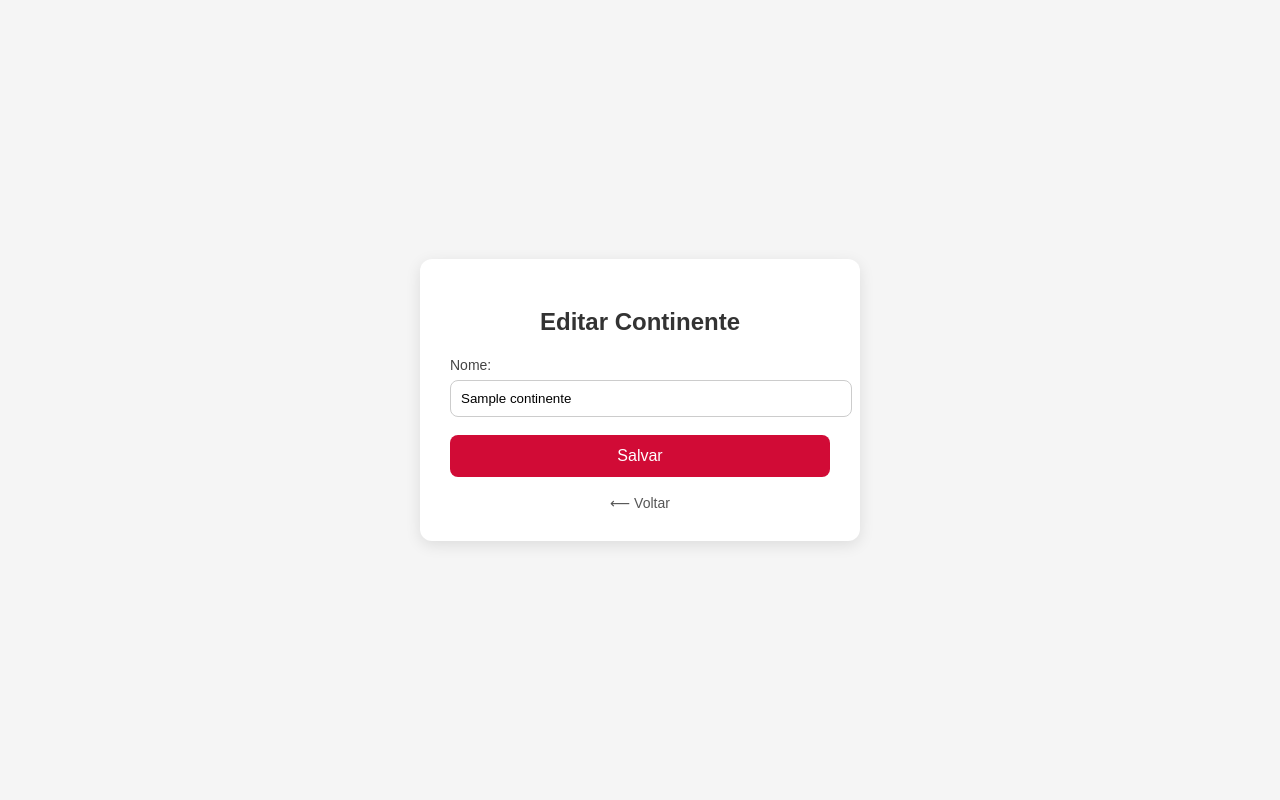
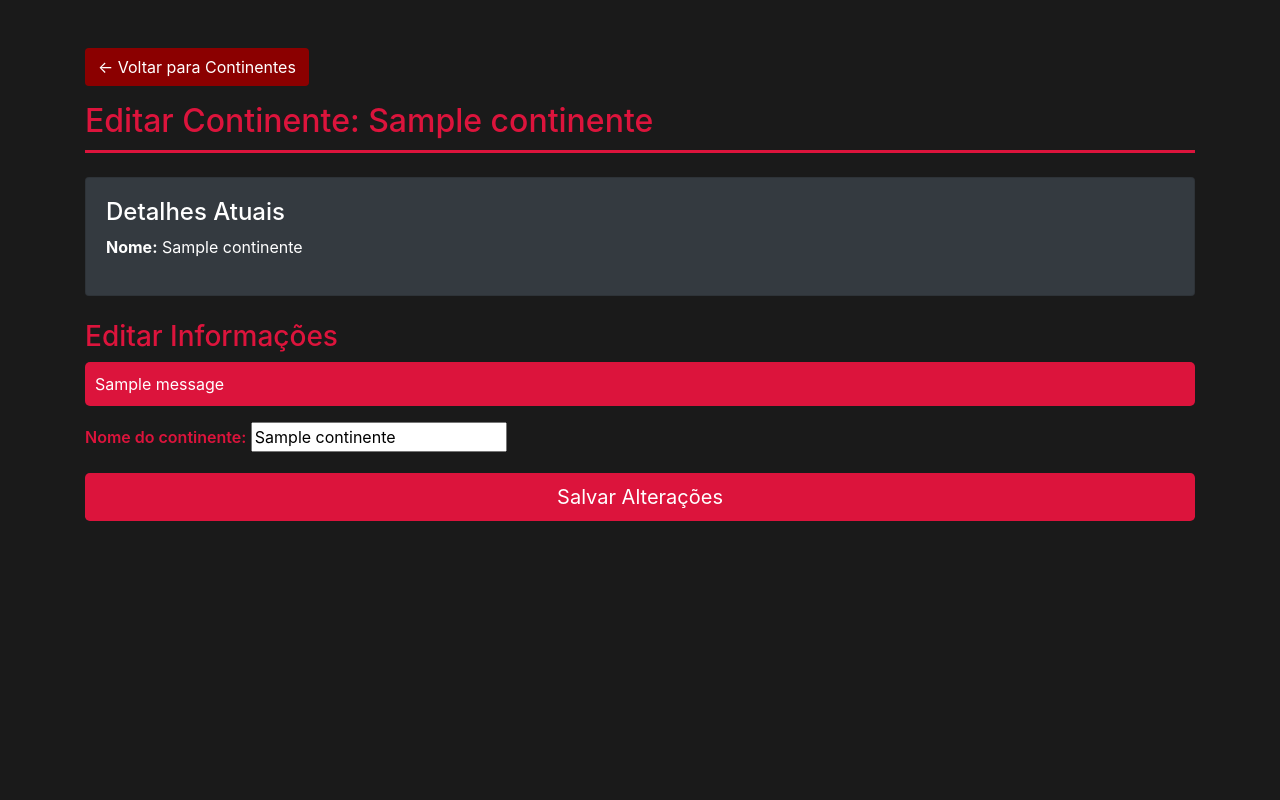
Before and after one commit to claraanaj/cinema, a Django app: page /editar-continente/1/ in a window 1280 px wide. Run offline with Django 5.2, Linux system fonts and the light colour scheme; tables that the repository leaves empty hold one stand-in row (values such as "Sample post"); one stand-in notice (Sample message) is shown; some libraries are stand-ins or nearby versions.

Commit message:
cinema atualizado

```diff
--- a/app/templates/editar_continente.html
+++ b/app/templates/editar_continente.html
@@ -2,102 +2,97 @@
 <html lang="pt-BR">
 <head>
     <meta charset="UTF-8">
+    <meta name="viewport" content="width=device-width, initial-scale=1.0">
     <title>Editar Continente</title>
-
+    <link rel="stylesheet" href="https://maxcdn.bootstrapcdn.com/bootstrap/4.5.2/css/bootstrap.min.css">
     <style>
-        body {
-            font-family: Arial, sans-serif;
-            background: #f5f5f5;
-            margin: 0;
-            padding: 0;
-            display: flex;
-            justify-content: center;
-            align-items: center;
-            height: 100vh;
+        :root {
+            --primary-color: #DC143C;
+            --secondary-color: #8B0000;
         }
 
-        .card {
-            background: white;
-            padding: 30px;
-            width: 380px;
-            border-radius: 12px;
-            box-shadow: 0 4px 15px rgba(0,0,0,0.1);
-            animation: fade 0.25s ease-in-out;
-        }
-
-        @keyframes fade {
-            from { opacity: 0; transform: translateY(10px); }
-            to   { opacity: 1; transform: translateY(0); }
+        body {
+            background-color: #1a1a1a;
+            color: #ffffff;
         }
 
         h2 {
-            text-align: center;
-            margin-bottom: 20px;
-            color: #333;
+            color: var(--primary-color);
+            border-bottom: 3px solid var(--primary-color);
+            padding-bottom: 10px;
+        }
+
+        .form-control, input.form-control {
+            background-color: #2a2a2a;
+            color: #ffffff;
+            border: 1px solid var(--secondary-color);
+        }
+
+        .form-control:focus, input.form-control:focus {
+            background-color: #333333;
+            color: #ffffff;
+            border-color: var(--primary-color);
         }
 
         label {
-            font-size: 14px;
-            color: #444;
+            color: var(--primary-color);
+            font-weight: 600;
         }
 
-        input {
-            width: 100%;
-            padding: 10px;
-            margin-top: 6px;
-            margin-bottom: 18px;
-            border: 1px solid #ccc;
-            border-radius: 8px;
+        .btn-voltar {
+            background-color: var(--secondary-color);
+            color: #ffffff;
         }
 
-        button {
-            width: 100%;
-            padding: 12px;
-            background: #d10b36;
-            border: none;
-            border-radius: 8px;
-            color: white;
-            font-size: 16px;
-            cursor: pointer;
-            transition: 0.2s;
+        .btn-salvar {
+            background-color: var(--primary-color);
+            color: #ffffff;
         }
 
-        button:hover {
-            background: #883a4e;
+        .messages {
+            list-style: none;
+            padding: 0;
         }
 
-        .voltar {
-            display: block;
-            text-align: center;
-            margin-top: 18px;
-            text-decoration: none;
-            color: #555;
-            font-size: 14px;
-            transition: 0.2s;
-        }
-
-        .voltar:hover {
-            color: #000;
+        .messages li {
+            padding: 10px;
+            margin-bottom: 10px;
+            border-radius: 5px;
+            background-color: var(--primary-color);
         }
     </style>
 </head>
+<body>
+    <div class="container mt-5">
+        <a href="/continentes/" class="btn btn-voltar mb-3">← Voltar para Continentes</a>
+        <h2>Editar Continente: {{ continente.nome }}</h2>
 
-<body>
+        <div class="card bg-dark mt-4">
+            <div class="card-body">
+                <h4 class="text-white">Detalhes Atuais</h4>
+                <p><strong>Nome:</strong> {{ continente.nome }}</p>
+            </div>
+        </div>
 
-    <div class="card">
-        <h2>Editar Continente</h2>
+        <h3 class="mt-4" style="color: var(--primary-color);">Editar Informações</h3>
 
-        <form method="POST">
+        {% if messages %}
+        <ul class="messages">
+            {% for message in messages %}
+            <li>{{ message }}</li>
+            {% endfor %}
+        </ul>
+        {% endif %}
+
+        <form method="post" class="mt-3">
             {% csrf_token %}
-
-            <label>Nome:</label>
-            <input type="text" name="nome" value="{{ continente.nome }}">
-
-            <button type="submit">Salvar</button>
+            {{ form.as_p }}
+            <button type="submit" class="btn btn-salvar btn-block btn-lg mt-3">Salvar Alterações</button>
         </form>
-
-        <a class="voltar" href="/continentes/">⟵ Voltar</a>
     </div>
 
+    <script src="https://code.jquery.com/jquery-3.5.1.slim.min.js"></script>
+    <script src="https://cdn.jsdelivr.net/npm/@popperjs/core@2.9.1/dist/umd/popper.min.js"></script>
+    <script src="https://maxcdn.bootstrapcdn.com/bootstrap/4.5.2/js/bootstrap.min.js"></script>
 </body>
 </html>
--- a/app/templates/index.html
+++ b/app/templates/index.html
@@ -93,9 +93,9 @@
     <div class="container mt-5">
         <div class="jumbotron text-center">
             <h1 class="display-4">Sistema de Filmes e Séries</h1>
-            <p class="lead">Gerencie seu catálogo completo de entretenimento</p>
+            <p class="lead">Gerenciador de Filmes e Séries</p>
             <hr class="my-4" style="border-color: white;">
-            <p>Filmes, séries, atores, diretores e muito mais!</p>
+            <p>Seja bem-vindo (a)!</p>
         </div>
 
         <div class="row mt-4">
--- a/app/views.py
+++ b/app/views.py
@@ -131,39 +131,25 @@ class DeleteContinenteView(View):
         messages.success(request, 'Continente excluído com sucesso!')
         return redirect('continentes')
 
+
 class EditarFilmeView(View):
     template_name = 'editar_filme.html'
 
-    def get(self, request, id):
-        filme = Filme.objects.get(id=id)
-        generos = Genero.objects.all()
-        paises = Pais.objects.all()
-        diretores = Diretor.objects.all()
+    def get(self, request, id, *args, **kwargs):
+        filme = get_object_or_404(Filme, id=id)
+        form = FilmeForm(instance=filme)
+        return render(request, self.template_name, {'filme': filme, 'form': form})
 
-        return render(request, self.template_name, {
-            'filme': filme,
-            'generos': generos,
-            'paises': paises,
-            'diretores': diretores,
-        })
-
-    def post(self, request, id):
-        filme = Filme.objects.get(id=id)
-
-        filme.nome = request.POST.get("nome")
-        filme.duracao = request.POST.get("duracao")
-        filme.sinopse = request.POST.get("sinopse")
-        filme.site_oficial = request.POST.get("site_oficial")
-        filme.data_lancamento = request.POST.get("data_lancamento")
-        filme.nota_avaliacao = request.POST.get("nota_avaliacao")
-
-        filme.genero_id = request.POST.get("genero")
-        filme.pais_id = request.POST.get("pais")
-        filme.diretor_id = request.POST.get("diretor")
-
-        filme.save()
-
-        return redirect("filmes")
+    def post(self, request, id, *args, **kwargs):
+        filme = get_object_or_404(Filme, id=id)
+        form = FilmeForm(request.POST, instance=filme)
+        if form.is_valid():
+            form.save()
+            messages.success(request, 'Filme editado com sucesso!')
+            return redirect('editar_filme', id=id)
+        else:
+            messages.error(request, 'Corrija os erros no formulário.')
+        return render(request, self.template_name, {'filme': filme, 'form': form})
 
 
 class EditarSerieView(View):
@@ -226,12 +212,21 @@ class EditarDiretorView(View):
         return render(request, self.template_name, {'diretor': diretor, 'form': form})
 
 
-def editar_continente(request, id):
-    continente = get_object_or_404(Continente, id=id)
+class EditarContinenteView(View):
+    template_name = 'editar_continente.html'
 
-    if request.method == "POST":
-        continente.nome = request.POST.get("nome")
-        continente.save()
-        return redirect("continentes")
+    def get(self, request, id, *args, **kwargs):
+        continente = get_object_or_404(Continente, id=id)
+        form = ContinenteForm(instance=continente)
+        return render(request, self.template_name, {'continente': continente, 'form': form})
 
-    return render(request, "editar_continente.html", {"continente": continente})
+    def post(self, request, id, *args, **kwargs):
+        continente = get_object_or_404(Continente, id=id)
+        form = ContinenteForm(request.POST, instance=continente)
+        if form.is_valid():
+            form.save()
+            messages.success(request, 'Continente editado com sucesso!')
+            return redirect('editar_continente', id=id)
+        else:
+            messages.error(request, 'Corrija os erros no formulário.')
+        return render(request, self.template_name, {'continente': continente, 'form': form})
--- a/config/urls.py
+++ b/config/urls.py
@@ -1,6 +1,5 @@
 from django.contrib import admin
 from django.urls import path
-from app.views import editar_continente
 from app.views import *
 
 urlpatterns = [
@@ -18,7 +17,6 @@ urlpatterns = [
     path('filmes-atores/', FilmesAtoresView.as_view(), name='filmes_atores'),
     path('series-episodios/', SeriesEpisodiosView.as_view(), name='series_episodios'),
 
-    # URLs de DELETE
     path('delete-filme/<int:id>/', DeleteFilmeView.as_view(), name='delete_filme'),
     path('delete-serie/<int:id>/', DeleteSerieView.as_view(), name='delete_serie'),
     path('delete-ator/<int:id>/', DeleteAtorView.as_view(), name='delete_ator'),
@@ -27,10 +25,9 @@ urlpatterns = [
     path('delete-pais/<int:id>/', DeletePaisView.as_view(), name='delete_pais'),
     path('delete-continente/<int:id>/', DeleteContinenteView.as_view(), name='delete_continente'),
 
-    # URLs de EDITAR
     path('editar-filme/<int:id>/', EditarFilmeView.as_view(), name='editar_filme'),
     path('editar-serie/<int:id>/', EditarSerieView.as_view(), name='editar_serie'),
     path('editar-ator/<int:id>/', EditarAtorView.as_view(), name='editar_ator'),
     path('editar-diretor/<int:id>/', EditarDiretorView.as_view(), name='editar_diretor'),
-    path('editar-continente/<int:id>/', editar_continente, name='editar_continente'),
+    path('editar-continente/<int:id>/', EditarContinenteView.as_view(), name='editar_continente'),
 ]
```
Also changed, not shown: app/templates/continentes.html (+87 -17 lines), app/templates/editar_diretor.html (+102 -0 lines).
